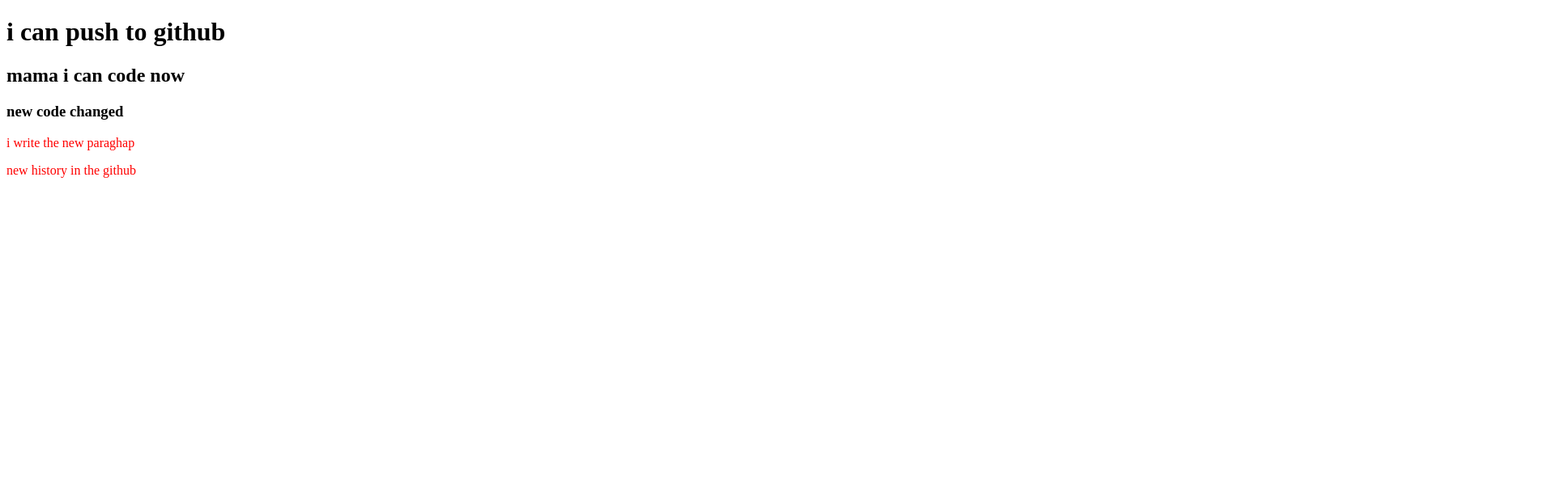
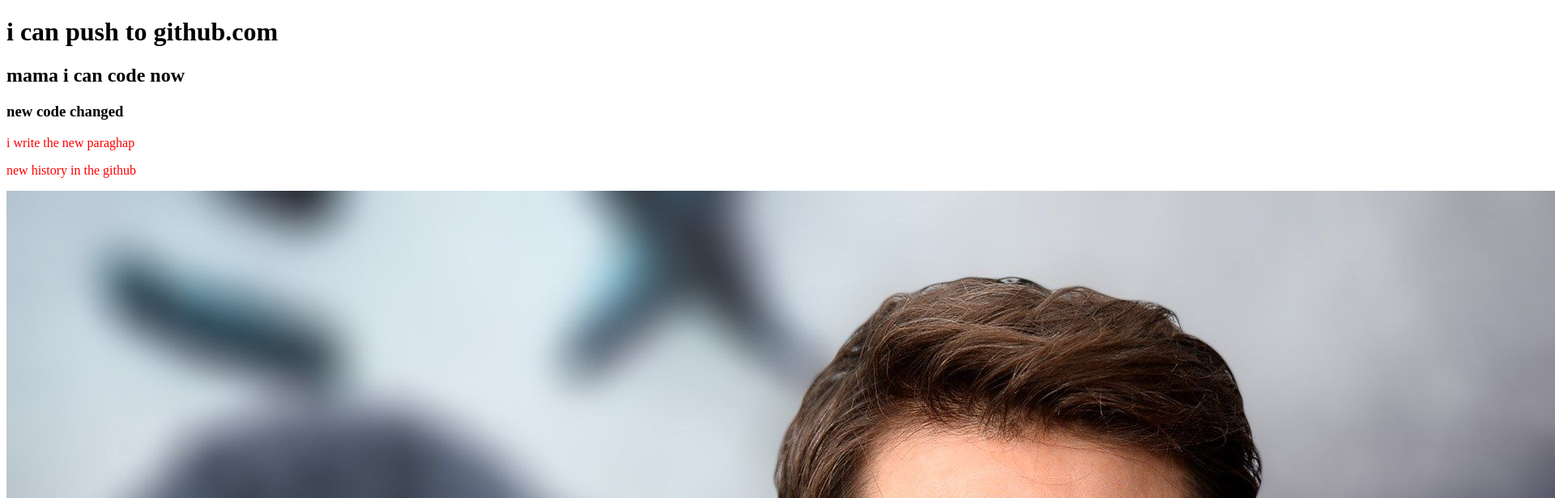
Before and after one commit to Mosharaf12/my-second-repo, a plain HTML site: page index.html in a window 1280 px wide. Shown: the top 616 px of the page at 81% size, 1920 px wide, since content can reach past the window. Drawn offline with Linux system fonts and the light colour scheme.

Commit message:
image added

```diff
--- a/index.html
+++ b/index.html
@@ -8,11 +8,14 @@
     <link rel="stylesheet" href="style.css">
 </head>
 <body>
-    <h1> i can push to github</h1>
+    <h1> i can push to github.com </h1>
     <h2> mama i can code now</h2>
     <h3>new code changed</h3>
     <p> i write the new paraghap</p>
     <p>new history in the github</p>
+    <img src="tom.jpg" alt="">
+    <img src="curise.jpg" alt="">
+
 
 
 </body>
```
Also changed, not shown: curise.jpg (added), tom.jpg (added).
